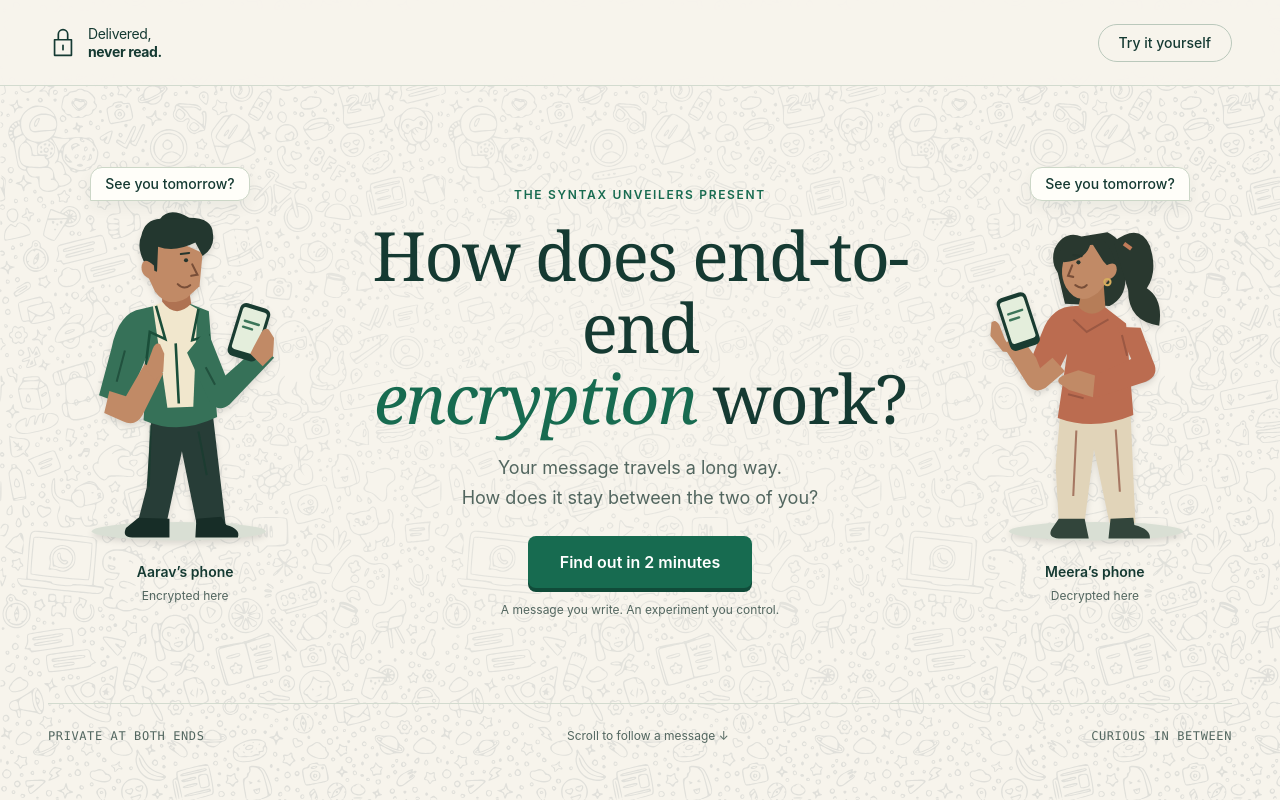
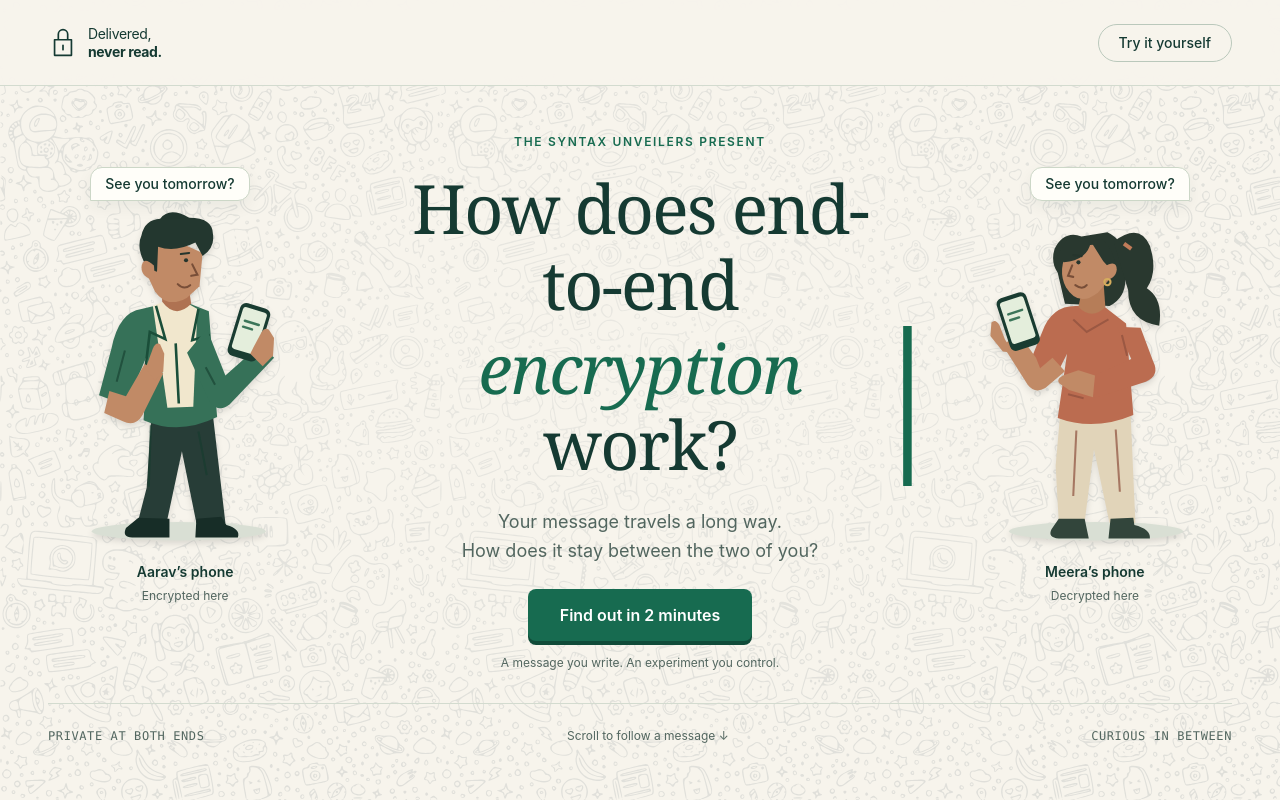
Before and after one commit to HimHacks/N, a React (Vite) app: page / in a window 1280 px wide. Built offline with nearby package versions, Linux system fonts and the light colour scheme.

Commit message:
feat(hero): add two-line block reveal effect to main headline

```diff
--- a/src/components/features/E2EEHomePage.tsx
+++ b/src/components/features/E2EEHomePage.tsx
@@ -1,6 +1,7 @@
 import React, { useState, useEffect, useRef } from 'react';
 import { motion, useReducedMotion } from 'motion/react';
 import { newSession, seal, receive, hex } from '../../lib/simulation/teachingProtocolEngine';
+import { BlockReveal } from '../ui/BlockReveal';
 
 interface E2EEHomePageProps {
   onNavigateToSimulator: (origin?: { x: number; y: number }) => void;
@@ -164,13 +165,19 @@ export const E2EEHomePage: React.FC<E2EEHomePageProps> = ({ onNavigateToSimulato
               The Syntax Unveilers present
             </p>
 
-            {/* Exact Reference Heading */}
+            {/* Exact Reference Heading with Two-Line Stylish Block Reveal Effect */}
             <h1
-              className="text-4xl sm:text-5xl md:text-6xl lg:text-[68px] font-normal leading-[1.05] tracking-tight text-[#153A32] max-w-2xl"
+              className="text-4xl sm:text-5xl md:text-6xl lg:text-[68px] font-normal leading-[1.12] tracking-tight text-[#153A32] max-w-2xl flex flex-col items-center justify-center"
               style={{ fontFamily: "Georgia, 'Times New Roman', serif" }}
             >
-              How does end-to-end<br />
-              <em className="italic text-[#176B50] font-normal">encryption</em> work?
+              <BlockReveal delay={200} duration={0.5} blockColor="#176B50" isReady={isInitialReady}>
+                <span>How does end-to-end</span>
+              </BlockReveal>
+              <BlockReveal delay={480} duration={0.5} blockColor="#176B50" isReady={isInitialReady}>
+                <span>
+                  <em className="italic text-[#176B50] font-normal">encryption</em> work?
+                </span>
+              </BlockReveal>
             </h1>
 
             {/* Exact Reference Supporting Text */}
--- /dev/null
+++ b/src/components/ui/BlockReveal.tsx
@@ -0,0 +1,124 @@
+import React, { useEffect, useState, useRef } from 'react';
+
+interface BlockRevealProps {
+  children: React.ReactNode;
+  delay?: number;
+  duration?: number;
+  blockColor?: string;
+  isReady?: boolean;
+  repeatInterval?: number;
+  className?: string;
+  style?: React.CSSProperties;
+}
+
+/**
+ * BlockReveal Component
+ * Recreates the stylish block reveal effect:
+ * A colored block sweeps across from the left (scaleX 0 -> 1 with transform-origin: left),
+ * the text behind it is revealed, and the block pulls away to the right (scaleX 1 -> 0 with transform-origin: right).
+ */
+export const BlockReveal: React.FC<BlockRevealProps> = ({
+  children,
+  delay = 100,
+  duration = 0.5,
+  blockColor = '#176B50',
+  isReady = true,
+  repeatInterval = 5200,
+  className = '',
+  style = {},
+}) => {
+  const [textOpacity, setTextOpacity] = useState(0);
+  const [scaleX, setScaleX] = useState(0);
+  const [origin, setOrigin] = useState<'left' | 'right'>('left');
+  const [transitionEnabled, setTransitionEnabled] = useState(false);
+  const hasTriggeredRef = useRef(false);
+
+  const triggerAnimation = () => {
+    // 1. Reset origin to left and scale to 0 without transition
+    setTransitionEnabled(false);
+    setOrigin('left');
+    setScaleX(0);
+
+    // 2. Expand block from left to right
+    const t1 = setTimeout(() => {
+      setTransitionEnabled(true);
+      setScaleX(1);
+    }, 50);
+
+    // 3. At peak (when fully covered), reveal text, flip origin to right, and contract block
+    const t2 = setTimeout(() => {
+      setTextOpacity(1);
+      setOrigin('right');
+      setScaleX(0);
+    }, duration * 1000 + 70);
+
+    return [t1, t2];
+  };
+
+  useEffect(() => {
+    if (!isReady) return;
+
+    let timers: ReturnType<typeof setTimeout>[] = [];
+    let interval: ReturnType<typeof setInterval> | null = null;
+
+    const initialTimer = setTimeout(() => {
+      hasTriggeredRef.current = true;
+      timers = triggerAnimation();
+
+      if (repeatInterval > 0) {
+        interval = setInterval(() => {
+          timers.forEach((t) => clearTimeout(t));
+          timers = triggerAnimation();
+        }, repeatInterval);
+      }
+    }, delay);
+
+    return () => {
+      clearTimeout(initialTimer);
+      timers.forEach((t) => clearTimeout(t));
+      if (interval) clearInterval(interval);
+    };
+  }, [isReady, delay, duration, repeatInterval]);
+
+  return (
+    <span
+      className={`relative inline-block overflow-hidden py-0.5 sm:py-1 px-1 sm:px-2 align-middle ${className}`}
+      style={{
+        ...style,
+      }}
+    >
+      {/* Content to reveal */}
+      <span
+        style={{
+          opacity: textOpacity,
+          display: 'inline-block',
+          transition: 'opacity 0.06s ease',
+        }}
+      >
+        {children}
+      </span>
+
+      {/* Sliding reveal block overlay */}
+      <span
+        aria-hidden="true"
+        style={{
+          position: 'absolute',
+          top: 0,
+          left: 0,
+          width: '100%',
+          height: '100%',
+          backgroundColor: blockColor,
+          transformOrigin: origin,
+          transform: `scaleX(${scaleX})`,
+          transition: transitionEnabled
+            ? `transform ${duration}s cubic-bezier(0.86, 0, 0.07, 1)`
+            : 'none',
+          pointerEvents: 'none',
+          zIndex: 10,
+        }}
+      />
+    </span>
+  );
+};
+
+export default BlockReveal;
```
Also changed, not shown: 1 other file (tests, documents, lock files or other folders).
